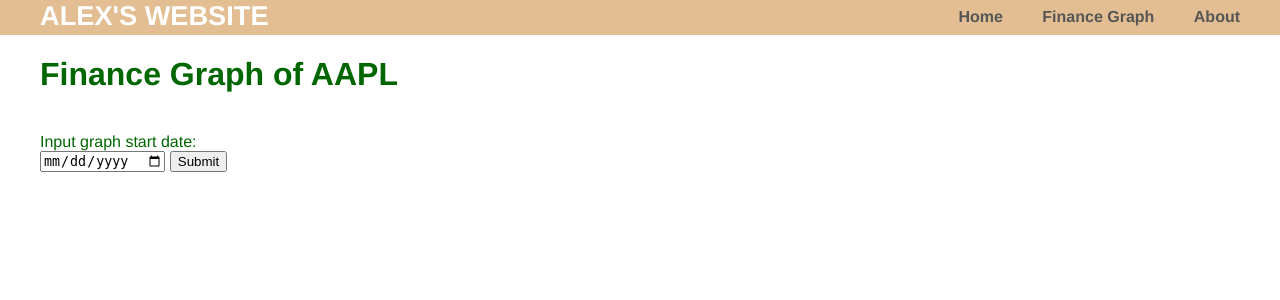
After one commit to OleksandrVakhno/FlaskWebsite, a Flask app: template templates/finance_graph.html in a window 1280 px wide. The commit adds this page. Shown: the top 300 px of the page. Run offline with Flask 2, Linux system fonts and the light colour scheme; the template is opened without the code that fills it, so the values that code supplies are empty.

Commit message:
Added demo financial graph

```diff
--- a/server.py
+++ b/server.py
@@ -1,4 +1,11 @@
-from flask import Flask,render_template
+from flask import Flask,render_template, request
+from pandas_datareader import data
+import datetime
+from bokeh.plotting import figure
+from bokeh.embed import components
+from bokeh.resources import CDN
+from flask import request
+
 
 app =Flask(__name__)
 
@@ -10,5 +17,44 @@ def home():
 def about():
     return render_template("about.html")
 
+@app.route('/finance_graph', methods=['GET', 'POST'])
+def finance_graph():
+    browser = request.user_agent.browser
+    if browser=="safari":
+        request_str="YY-MM-DD <br>"
+    else:
+        request_str=""
+    if request.method == "POST":
+        date = request.form
+        date = dict(date)['date'].replace("-", " ").split()
+        start = datetime.datetime(int(date[0]),int(date[1]),int(date[2]))
+    else:
+        start = datetime.datetime(2019, 3, 1)
+    end = datetime.datetime.now()
+    df = data.DataReader(name="AAPL", data_source="yahoo", start=start, end=end)
+    p = figure(x_axis_type='datetime', width=1000, height=300, title="Apple finance chart")
+    p.grid.grid_line_alpha = 0.3
+
+    def Inc_Decr(cl, op):
+        if cl > op:
+            return "Increase"
+        elif cl < op:
+            return "Decrease"
+        else:
+            return "Equal"
+
+    df["Status"] = [Inc_Decr(cl, op) for cl, op in zip(df.Close, df.Open)]
+    df["Middle"] = (df.Open + df.Close) / 2
+    df["Height"] = abs(df.Open - df.Close)
+    p.segment(df.index, df.High, df.index, df.Low, color="black")
+    p.rect(df.index[df["Status"] == "Increase"], df.Middle[df["Status"] == "Increase"], 12 * 60 * 60 * 1000,
+           df.Height[df["Status"] == "Increase"], fill_color="green", line_color="black")
+    p.rect(df.index[df["Status"] == "Decrease"], df.Middle[df["Status"] == "Decrease"], 12 * 60 * 60 * 1000,
+           df.Height[df["Status"] == "Decrease"], fill_color="red", line_color="black")
+    script1, div1 = components(p)
+    cdn_js = CDN.js_files[0]
+    cdn_css = CDN.css_files[0]
+    return render_template("finance_graph.html", script1= script1, div1=div1, cdn_css=cdn_css, cdn_js=cdn_js, request_str=request_str)
+
 if __name__=="__main__":
     app.run(debug=True)
--- /dev/null
+++ b/templates/finance_graph.html
@@ -0,0 +1,17 @@
+{%extends "layout.html"%}
+{%block content%}
+<link rel="stylesheet" href={{cdn_css | safe}} type="text/css" />
+<script type="text/javascript" src={{cdn_js | safe}} ></script>
+<h1>
+    Finance Graph of AAPL
+</h1>
+<br>
+<form method="POST" action="/finance_graph">
+    Input graph start date:<br>
+    {{request_str | safe}}
+    <input type="date" name="date">
+    <input type="submit">
+</form>
+{{script1 | safe}}
+{{div1 | safe}}
+{%endblock%}
--- a/templates/layout.html
+++ b/templates/layout.html
@@ -11,7 +11,8 @@
         <strong><nav>
             <ul class="menu">
                 <li><a href="{{url_for('home')}}">Home</a></li>
-                 <li><a href="{{url_for('about')}}">About</a></li>
+                <li><a href="{{url_for('finance_graph')}}">Finance Graph</a></li>
+                <li><a href="{{url_for('about')}}">About</a></li>
             </ul>
         </nav></strong>
     </div>
```
